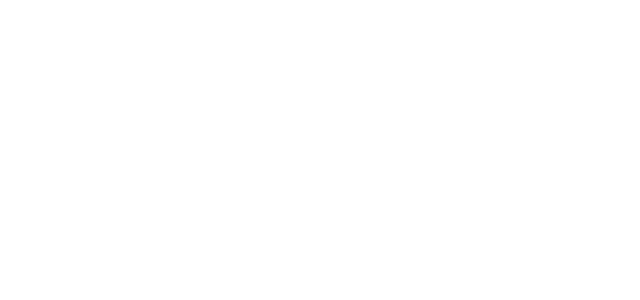
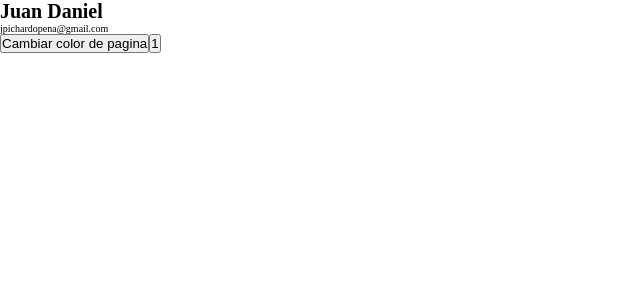
Before and after one commit to juanpichvrdo/fintech, a React (Create React App) app: page / in a window 1280 px wide. Shown: the top 300 px of the page, without its empty margins (0-640 px from the left). Built offline with nearby package versions, Linux system fonts and the light colour scheme.

Commit message:
Add routes, random color button and prime number button

```diff
--- a/package.json
+++ b/package.json
@@ -6,6 +6,7 @@
     "node-sass": "^4.9.4",
     "react": "^16.6.0",
     "react-dom": "^16.6.0",
+    "react-router-dom": "^4.3.1",
     "react-scripts": "2.1.1"
   },
   "scripts": {
--- a/src/App.js
+++ b/src/App.js
@@ -2,8 +2,46 @@ import React, { Component } from "react";
 import "./App.scss";
 
 class App extends Component {
+  state = {
+    randomColor: "",
+    prime: 1
+  };
+
+  randomColor = () => {
+    const r = Math.floor(Math.random() * 256);
+    const g = Math.floor(Math.random() * 256);
+    const b = Math.floor(Math.random() * 256);
+    const randomColor = `rgb(${r}, ${g}, ${b})`;
+    this.setState({ randomColor });
+  };
+
+  isPrime = num => {
+    for (let i = 2; i < num; i++) if (num % i === 0) return false;
+    return num !== 1 && num !== 0;
+  };
+
+  primeNumber = num => {
+    num++;
+    if (this.isPrime(num)) {
+      return this.setState({ prime: num });
+    } else {
+      this.primeNumber(num);
+    }
+  };
+
   render() {
-    return <div className="App" />;
+    const { randomColor, prime } = this.state;
+    console.log(prime);
+    return (
+      <div className="App" style={{ background: randomColor }}>
+        <h1 className="page__title">Juan Daniel</h1>
+        <p className="page__subtitle">jpichardopena@gmail.com</p>
+        <div className="page__buttons">
+          <button onClick={this.randomColor}>Cambiar color de pagina</button>
+          <button onClick={this.primeNumber.bind(this, prime)}>{prime}</button>
+        </div>
+      </div>
+    );
   }
 }
 
--- a/src/App.scss
+++ b/src/App.scss
@@ -1,32 +1,4 @@
 .App {
-  text-align: center;
+  min-height: 100vh;
+  background-size: cover;
 }
-
-.App-logo {
-  animation: App-logo-spin infinite 20s linear;
-  height: 40vmin;
-}
-
-.App-header {
-  background-color: #282c34;
-  min-height: 100vh;
-  display: flex;
-  flex-direction: column;
-  align-items: center;
-  justify-content: center;
-  font-size: calc(10px + 2vmin);
-  color: white;
-}
-
-.App-link {
-  color: #61dafb;
-}
-
-@keyframes App-logo-spin {
-  from {
-    transform: rotate(0deg);
-  }
-  to {
-    transform: rotate(360deg);
-  }
-}
--- /dev/null
+++ b/src/Introduccion.js
@@ -0,0 +1,9 @@
+import React, { Component } from "react";
+
+class Introduccion extends Component {
+  render() {
+    return <div>Test</div>;
+  }
+}
+
+export default Introduccion;
--- /dev/null
+++ b/src/Routes.js
@@ -0,0 +1,16 @@
+import React from "react";
+import { BrowserRouter, Switch, Route } from "react-router-dom";
+
+import App from "./App";
+import Introduccion from "./Introduccion";
+
+const Routes = () => (
+  <BrowserRouter>
+    <Switch>
+      <Route exact path="/" component={App} />
+      <Route path="/introduccion" component={Introduccion} />
+    </Switch>
+  </BrowserRouter>
+);
+
+export default Routes;
--- a/src/index.js
+++ b/src/index.js
@@ -1,9 +1,9 @@
 import React from "react";
 import ReactDOM from "react-dom";
 import "./index.scss";
-import App from "./App";
+import Routes from "./Routes";
 import * as serviceWorker from "./serviceWorker";
 
-ReactDOM.render(<App />, document.getElementById("root"));
+ReactDOM.render(<Routes />, document.getElementById("root"));
 
 serviceWorker.unregister();
--- a/src/index.scss
+++ b/src/index.scss
@@ -1,14 +1,11 @@
-body {
+* {
   margin: 0;
   padding: 0;
-  font-family: -apple-system, BlinkMacSystemFont, "Segoe UI", "Roboto", "Oxygen",
-    "Ubuntu", "Cantarell", "Fira Sans", "Droid Sans", "Helvetica Neue",
-    sans-serif;
-  -webkit-font-smoothing: antialiased;
-  -moz-osx-font-smoothing: grayscale;
+  box-sizing: border-box;
+  outline: none;
 }
 
-code {
-  font-family: source-code-pro, Menlo, Monaco, Consolas, "Courier New",
-    monospace;
+html {
+  font-size: 62.5%;
+  height: 100%;
 }
```
Also changed, not shown: 1 other file (tests, documents, lock files or other folders).
